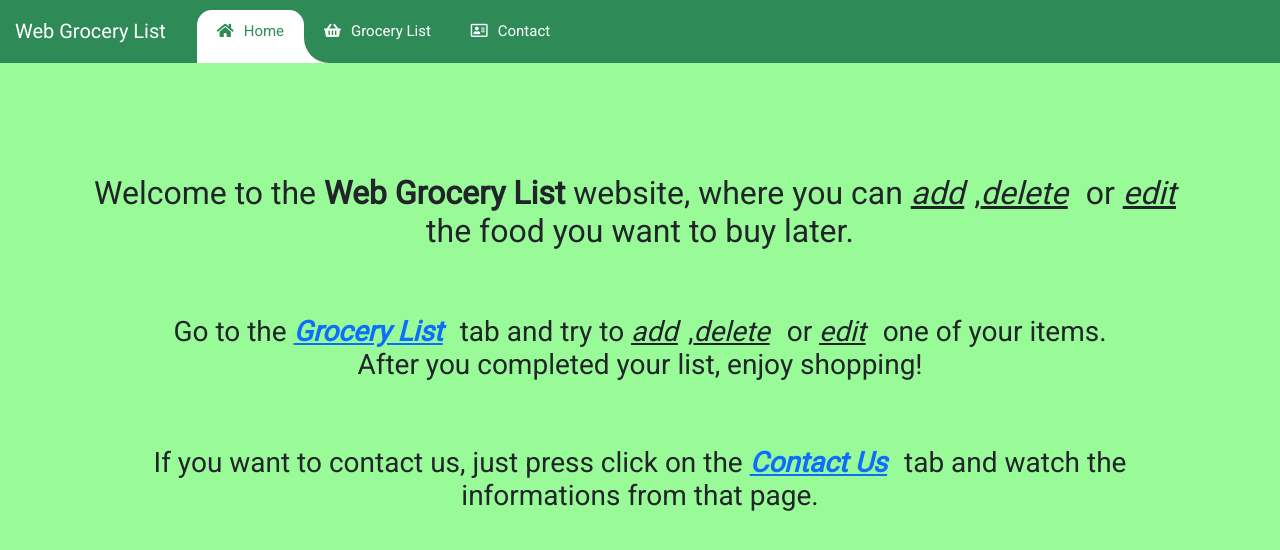
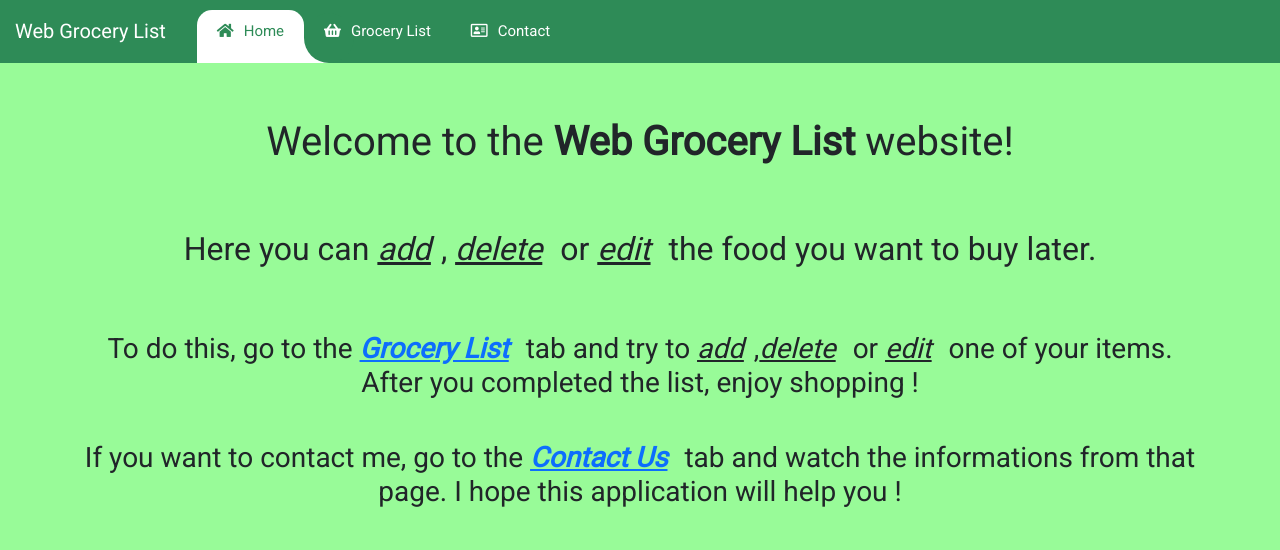
Before and after one commit to papi106/Proiect_PIU, a React (Create React App) app: page / in a window 1280 px wide. Shown: the top 550 px of the page. Built offline with nearby package versions, Linux system fonts and the light colour scheme.

Commit message:
updated content

```diff
--- a/src/pages/Contact/Contact.js
+++ b/src/pages/Contact/Contact.js
@@ -6,14 +6,14 @@ const Contact = () => {
         Contact me
       </h1>
 
-      <h2 className="text-center" style={{paddingTop: "5%"}}>
+      <h3 className="text-center" style={{paddingTop: "10%"}}>
         If you want to contact me, just send us an email at <a href="mailto:patrickpacurar@yahoo.com">
         Patrick Pacurar
-      </a>.</h2>
+      </a>.</h3>
 
-      <h2 className="text-center" style={{paddingTop: "5%"}}>
+      <h3 className="text-center" style={{paddingTop: "5%"}}>
         You can also find me on <a href="https://www.facebook.com/patrickpacurar">Facebook</a> or <a href="https://www.instagram.com/patrickpacurar/">Instagram</a>.
-      </h2>
+      </h3>
 
     </div>
   )
--- a/src/pages/Home/Home.js
+++ b/src/pages/Home/Home.js
@@ -3,20 +3,24 @@ const Home = () => {
   return (
     <div className="container">
 
-    <h2 className="text-center" style={{paddingTop: "10%"}}>
-      Welcome to the <b>Web Grocery List</b> website, where you can <i><u>add</u></i>,
-      <i><u>delete</u></i> or <i><u>edit</u></i> the food you want to buy later.
+    <h1 className="text-center" style={{paddingTop: "5%"}}>
+      Welcome to the <b>Web Grocery List</b> website!
+    </h1>
+
+    <h2 className="text-center" style={{paddingTop: "5%"}}>
+      Here you can <i><u>add</u></i>, <i><u>delete</u></i> or <i><u>edit</u></i> the food you want to buy later.
     </h2>
 
     <h3 className="text-center" style={{paddingTop: "5%"}}>
-      Go to the <a href="/grocery"><i><b>Grocery List</b></i></a> tab and try to <i><u>add</u></i>,
+      To do this, go to the <a href="/grocery"><i><b>Grocery List</b></i></a> tab and try to <i><u>add</u></i>,
       <i><u>delete</u></i> or <i><u>edit</u></i> one of your items.
       <br />
-      After you completed your list, enjoy shopping!
+      After you completed the list, enjoy shopping !
     </h3>
 
-    <h3 className="text-center" style={{paddingTop: "5%"}}>
-      If you want to contact us, just press click on the <a href="/contact"><i><b>Contact Us</b></i></a> tab and watch the informations from that page.
+    <h3 className="text-center" style={{paddingTop: "3%"}}>
+      If you want to contact me, go to the <a href="/contact"><i><b>Contact Us</b></i></a> tab and watch the informations from that page.
+      I hope this application will help you !
     </h3>
 
   </div>
```
